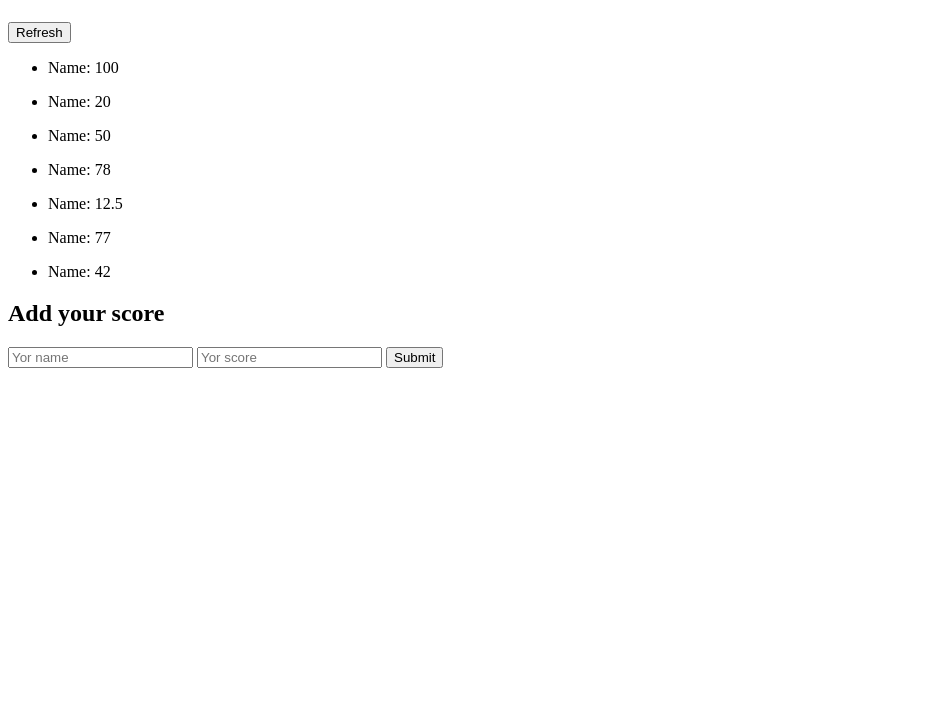
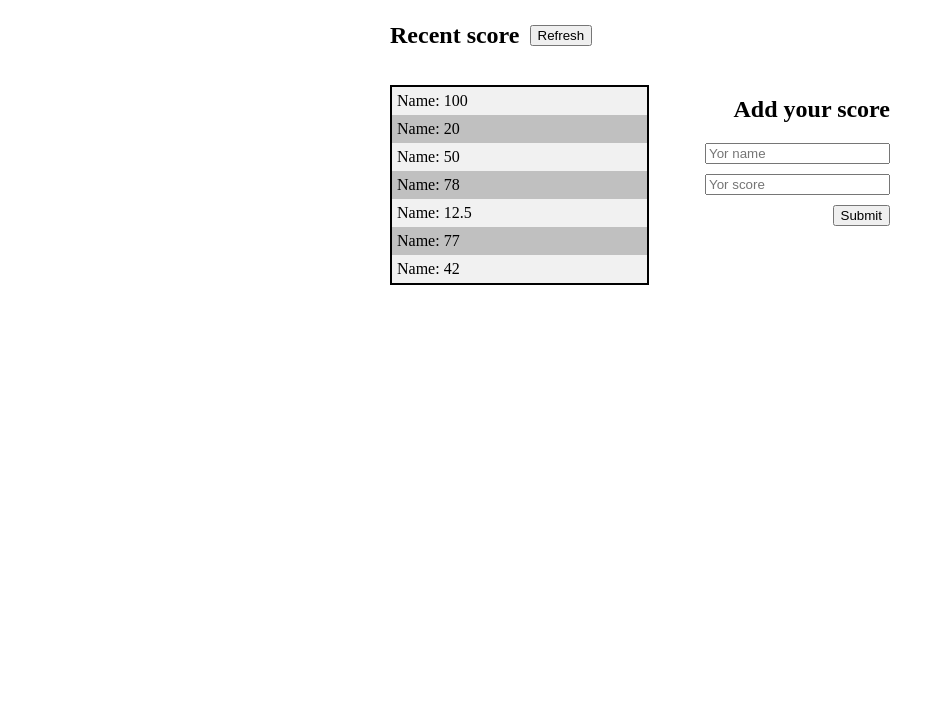
Before and after one commit to TadesseDev/Leaderboard, a website built with webpack: page src/index.html in a window 1280 px wide. Shown: the part 86-800 px from the top of the page, without its empty margins (0-945 px from the left). Built offline with nearby package versions, Linux system fonts and the light colour scheme.

Commit message:
instal styling

```diff
--- a/src/index.html
+++ b/src/index.html
@@ -8,12 +8,12 @@
   </head>
   <body>
     <div id="page-container">
+      <h1>LeaderBoard</h1>
       <section id="left">
-        <h1>LeaderBoard</h1>
-        <dic class="recent-score"
-          ><h3>Recent score</h3>
-          <button type="submit" id="referesh">Refresh</button></dic
-        >
+        <div class="recent-score">
+          <h1>Recent score</h1>
+          <button type="submit" id="referesh">Refresh</button>
+        </div>
         <div id="score-list">
           <ul>
             <li>
--- a/src/main.css
+++ b/src/main.css
@@ -1,6 +1,63 @@
-.hello {
-  height: 400px;
-  width: 400px;
-  background: silver;
-  background-image: url(https://tse2.mm.bing.net/th?id=OIP.jtzLV8nbTiaPVkbonKgPJAHaDk&pid=Api&P=0&w=357&h=172);
+html,
+body {
+  border: 0;
+  padding: 0;
 }
+
+ul{
+  list-style: none;
+}
+
+#page-container {
+  margin: auto;
+  width: max-content;
+  display: grid;
+  grid-template-columns: auto auto;
+  grid-template-areas: 'title title';
+      width: 100%;
+      max-width: 500px;
+
+}
+
+#page-container h1{
+  grid-area: title;
+}
+.recent-score{
+  display: flex;
+  align-items:center;
+  gap: 10px;
+
+}
+
+#right{
+  display: flex;
+  justify-content: center;
+  flex-direction: column;
+  align-items: flex-end;
+}
+
+#right form{
+  display: flex;
+  flex-direction: column;
+  align-items: flex-end;gap:
+  10px;
+}
+
+#recent-score{display: flex;
+align-items: center;}
+
+#score-list ul{
+  padding: 0;
+  border: 2px solid black;
+}
+
+#score-list li:nth-child(even){
+background-color: silver;
+}
+#score-list li:nth-child(odd) {
+  background-color: rgb(241, 241, 241);
+}
+#score-list li p{
+  margin: 0;
+  padding: 5px;
+}
```
